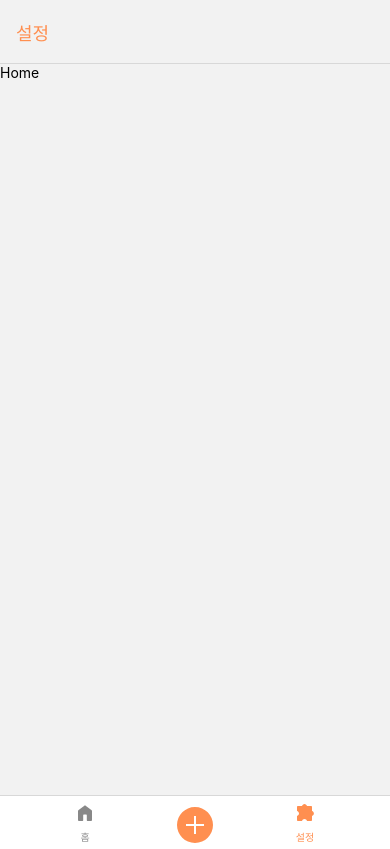
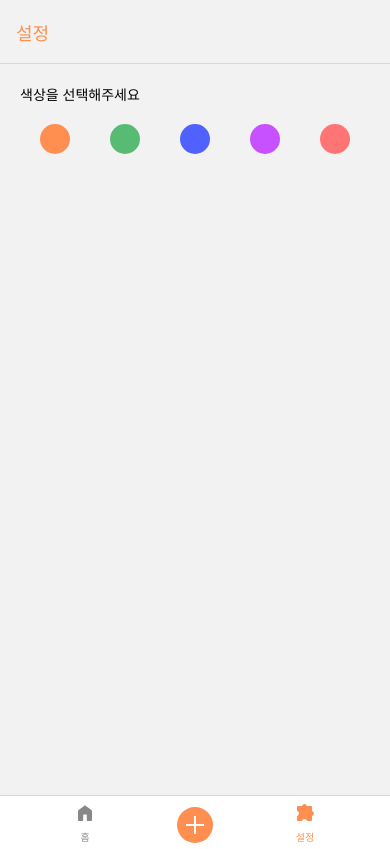
Before and after one commit to cmc-14th-web/ReactNativeStudy, a React Native app in the folder ReactNativeStudy/MJ/Week1/todoApp/: screen /Setting in a window 390 px wide. Built offline with nearby package versions, Linux system fonts and the light colour scheme.

Commit message:
feat(setting): implement theme change

```diff
--- a/ReactNativeStudy/MJ/Week1/todoApp/src/screens/Setting.tsx
+++ b/ReactNativeStudy/MJ/Week1/todoApp/src/screens/Setting.tsx
@@ -1,12 +1,56 @@
 import React from 'react';
-import {Text, View} from 'react-native';
+import {StyleSheet, Text, TouchableOpacity, View} from 'react-native';
+import {useSetRecoilState} from 'recoil';
+import colorState from '../store/color';
+import palette, {KeyofPalette} from '../styles/palette';
+
+type themeType = Extract<
+  KeyofPalette,
+  'Orange' | 'Green' | 'Blue' | 'Purple' | 'Pink'
+>;
 
 const Setting = () => {
+  const setColor = useSetRecoilState(colorState);
+  const handlePressColor = (color: themeType) => {
+    setColor(color);
+  };
+
+  const theme: themeType[] = ['Orange', 'Green', 'Blue', 'Purple', 'Pink'];
+
   return (
-    <View>
-      <Text>Home</Text>
+    <View style={styles.Container}>
+      <Text>색상을 선택해주세요</Text>
+      <View style={styles.PaletteContainer}>
+        {theme.map(color => (
+          <TouchableOpacity
+            key={color}
+            onPress={() => handlePressColor(color)}
+            style={{
+              ...styles.PaletteItem,
+              backgroundColor: palette[color],
+            }}
+          />
+        ))}
+      </View>
     </View>
   );
 };
 
+const styles = StyleSheet.create({
+  Container: {
+    padding: 20,
+  },
+  PaletteContainer: {
+    gap: 3,
+    padding: 20,
+    flexDirection: 'row',
+    justifyContent: 'space-between',
+  },
+  PaletteItem: {
+    width: 30,
+    height: 30,
+    borderRadius: 100,
+  },
+});
+
 export default Setting;
```
